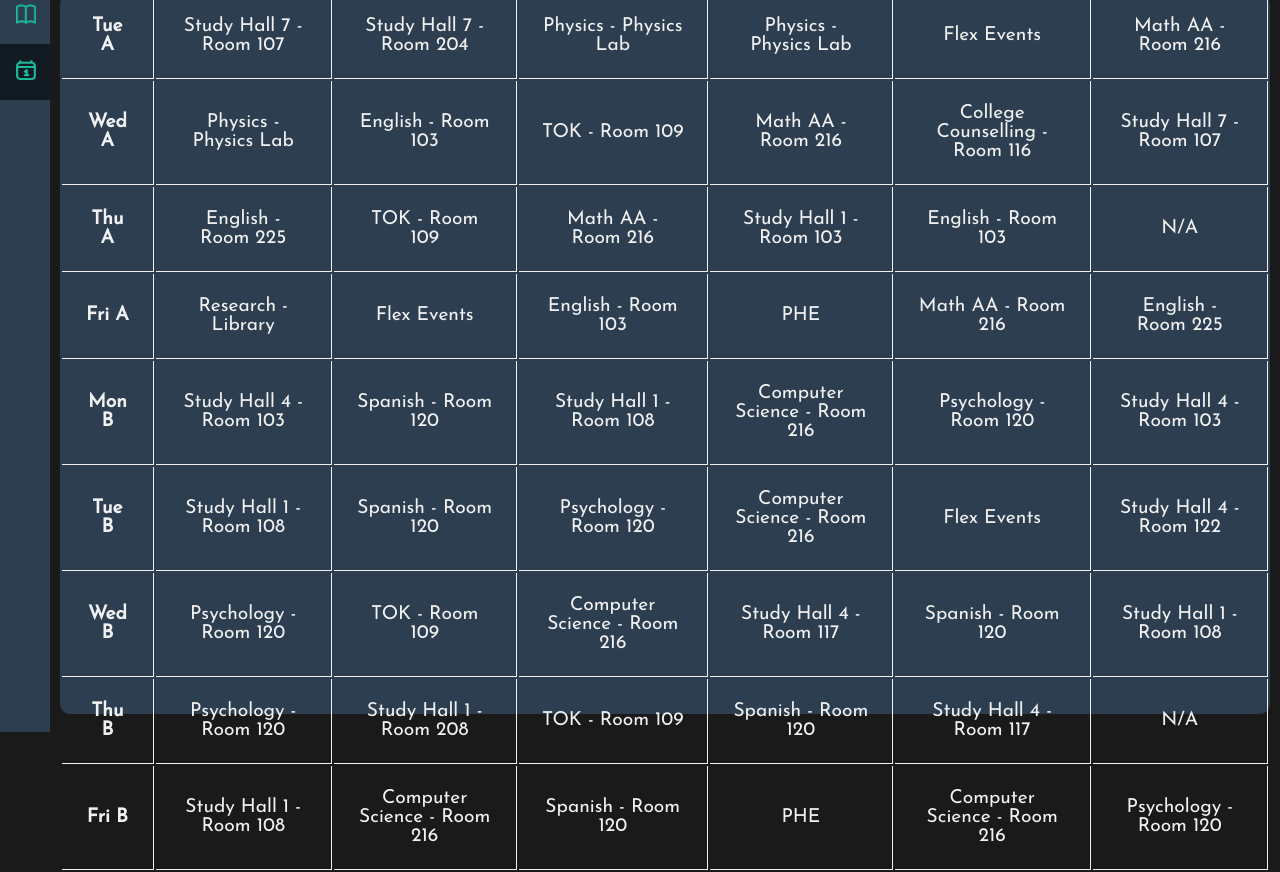
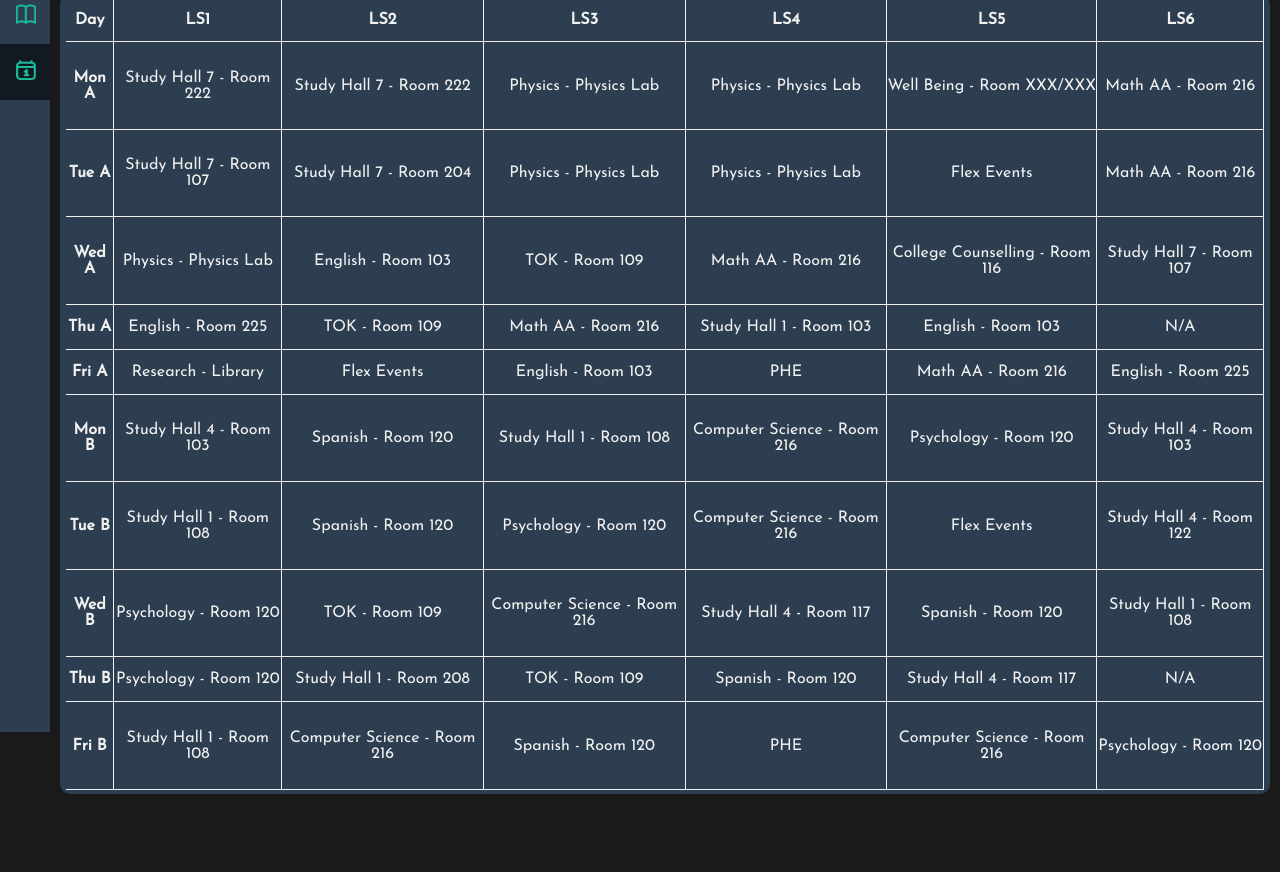
Before and after one commit to BioSide13/school-manager, a plain HTML site: page schedule.html in a window 1280 px wide. Shown: the part 68-940 px from the top of the page. After the commit the page ends 872 px from the top, so only its background shows below. Drawn offline with Linux system fonts and the light colour scheme.

Commit message:
Fixed screen szie bug

```diff
--- a/schedule.css
+++ b/schedule.css
@@ -45,14 +45,21 @@ img {
     align-items: center;
     font-size: 1.2rem;
     color: #f1f1f1;
-    height: 90vh;
+    height: 100vh;
+    overflow: scroll;
+}
+
+table {
+    height: 99%;
+    width: 99%;
+    border-collapse: collapse;
+    font-size: medium;
 }
 
 th, td {
     border-right: 1px solid;
     border-bottom: 1px solid;
     text-align: center;
-    padding: 23px;
 }
 
 .sidebar {
```
